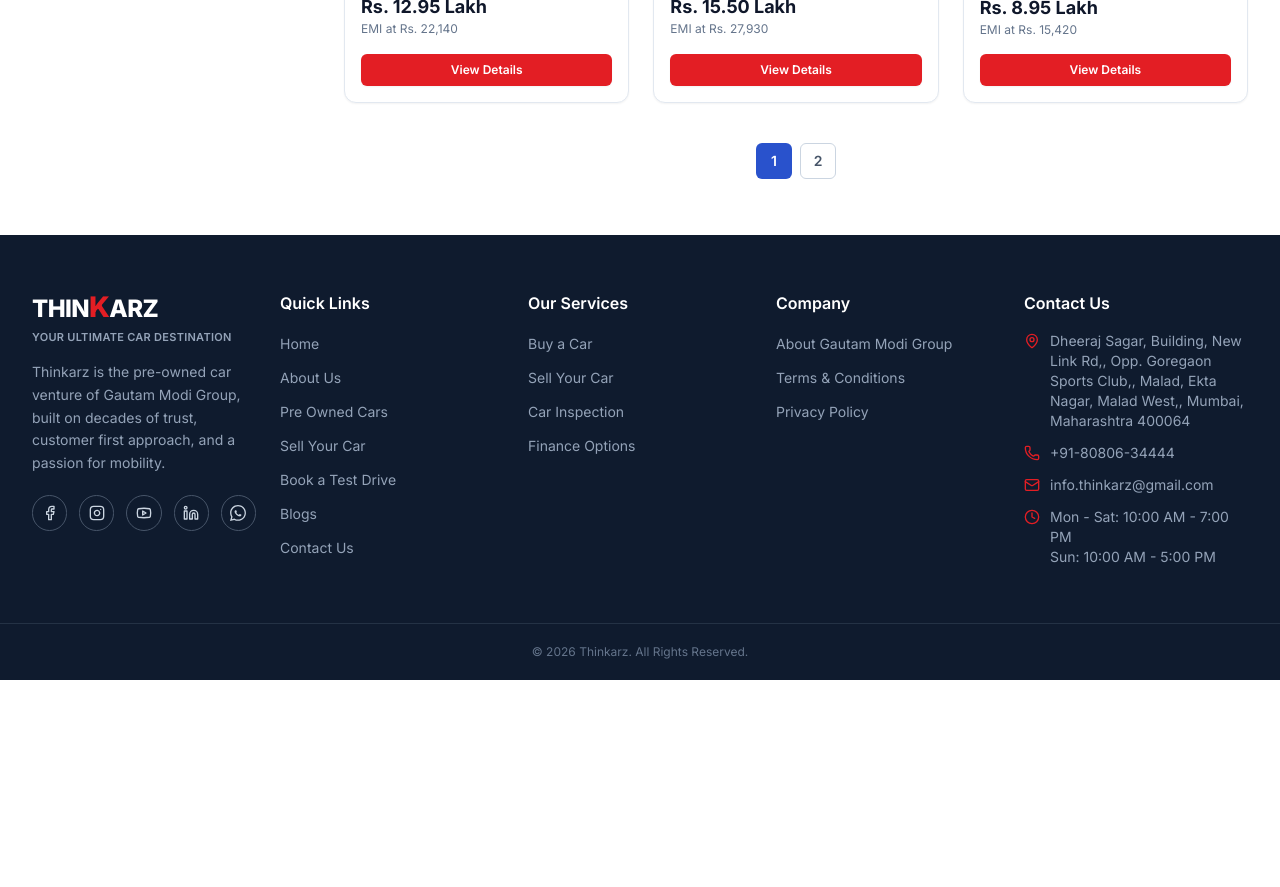
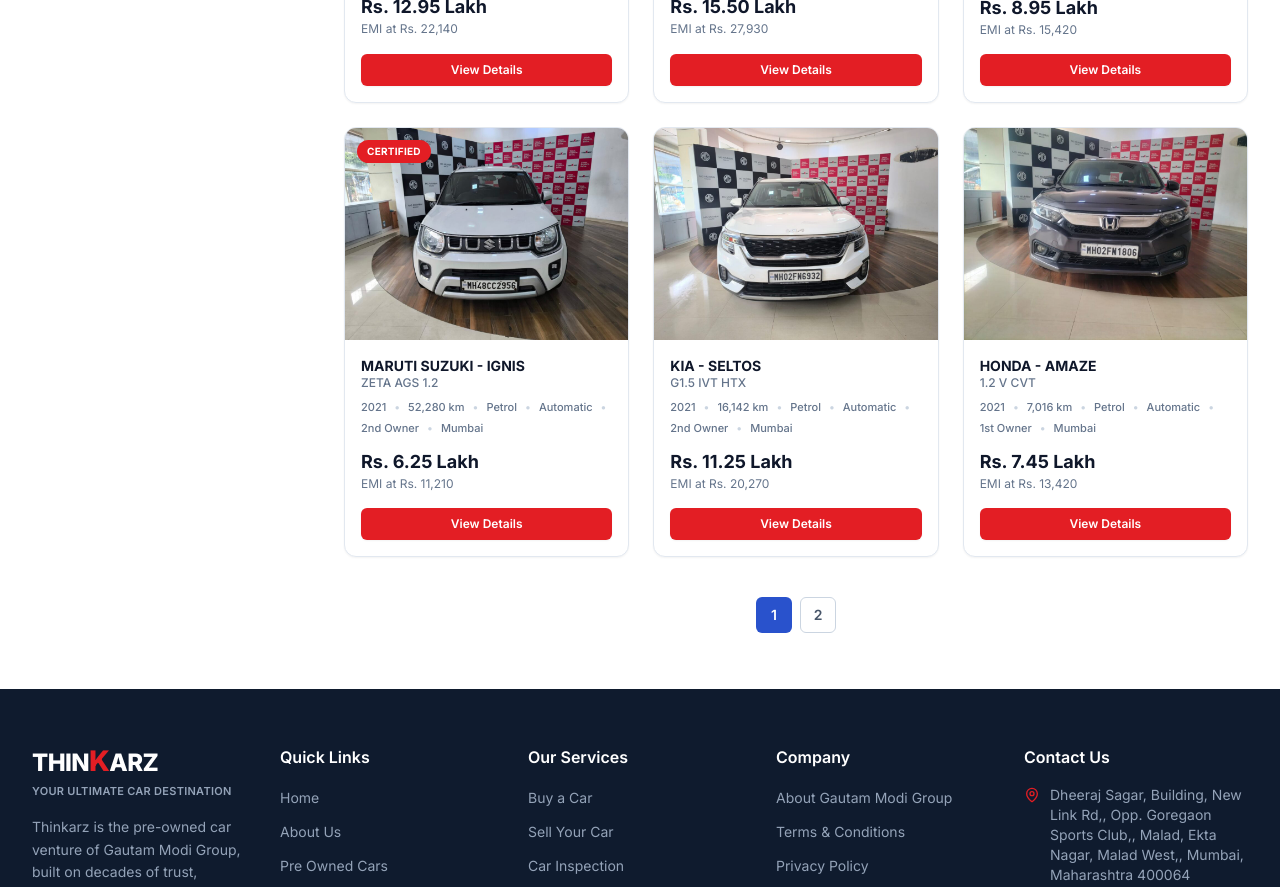
Before and after one commit to prashantjagtap2002/thinkarz, a Next.js app: page /pre-owned-cars in a window 1280 px wide. Shown: the part 1040-1927 px from the top of the page. Before the commit the page ends 1720 px from the top, so only its background shows below. Built offline with nearby package versions, Linux system fonts and the light colour scheme.

Commit message:
Change pre-owned cars page size to 9

```diff
--- a/components/PreOwnedCarsBrowser.tsx
+++ b/components/PreOwnedCarsBrowser.tsx
@@ -86,7 +86,7 @@ function getBaseColor(color: string): string {
   return 'Other';
 }
 
-const PAGE_SIZE = 6;
+const PAGE_SIZE = 9;
 
 const colorLabels = ['White', 'Grey', 'Red', 'Silver', 'Black', 'Blue', 'Other'] as const;
 
```
